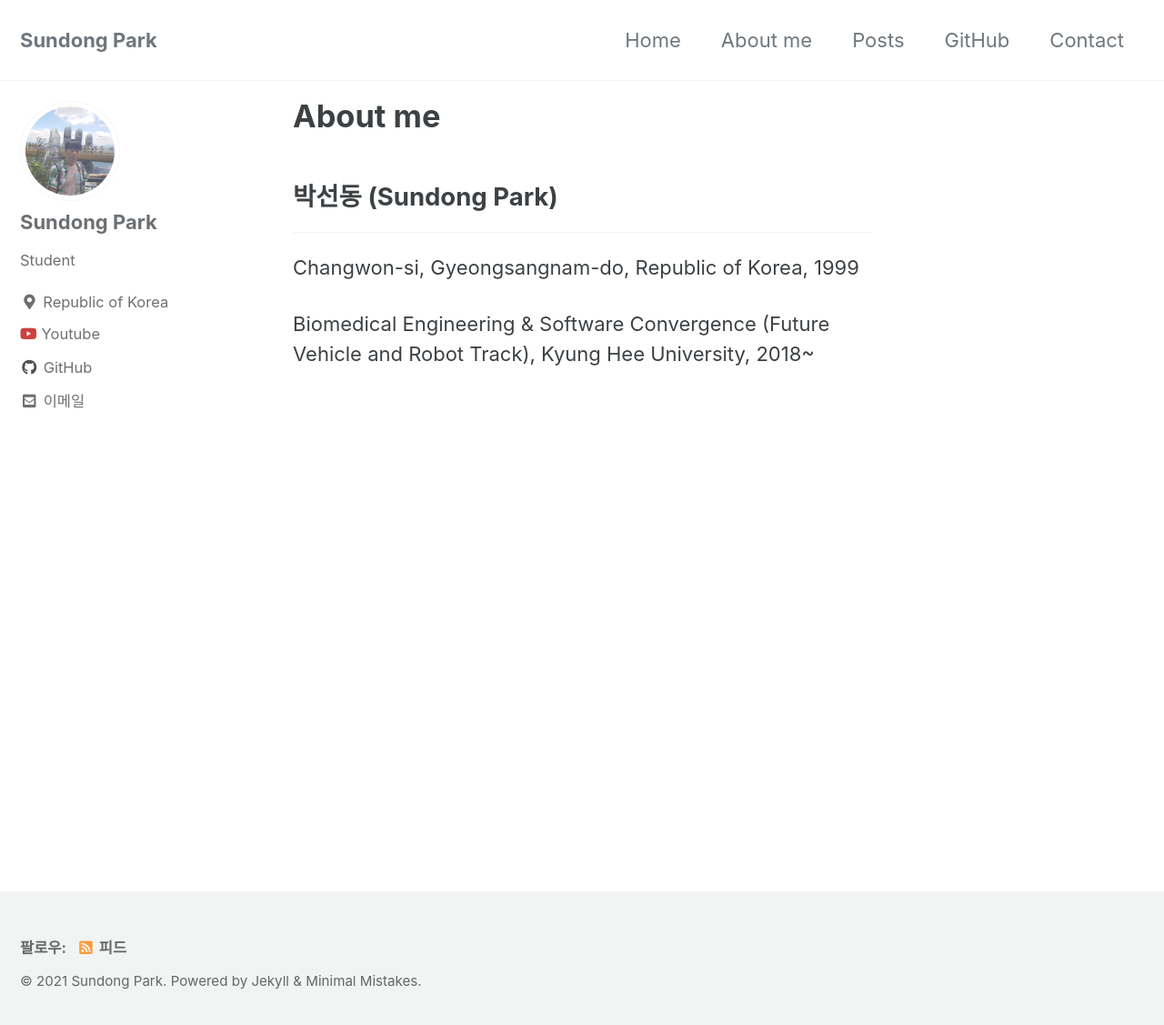
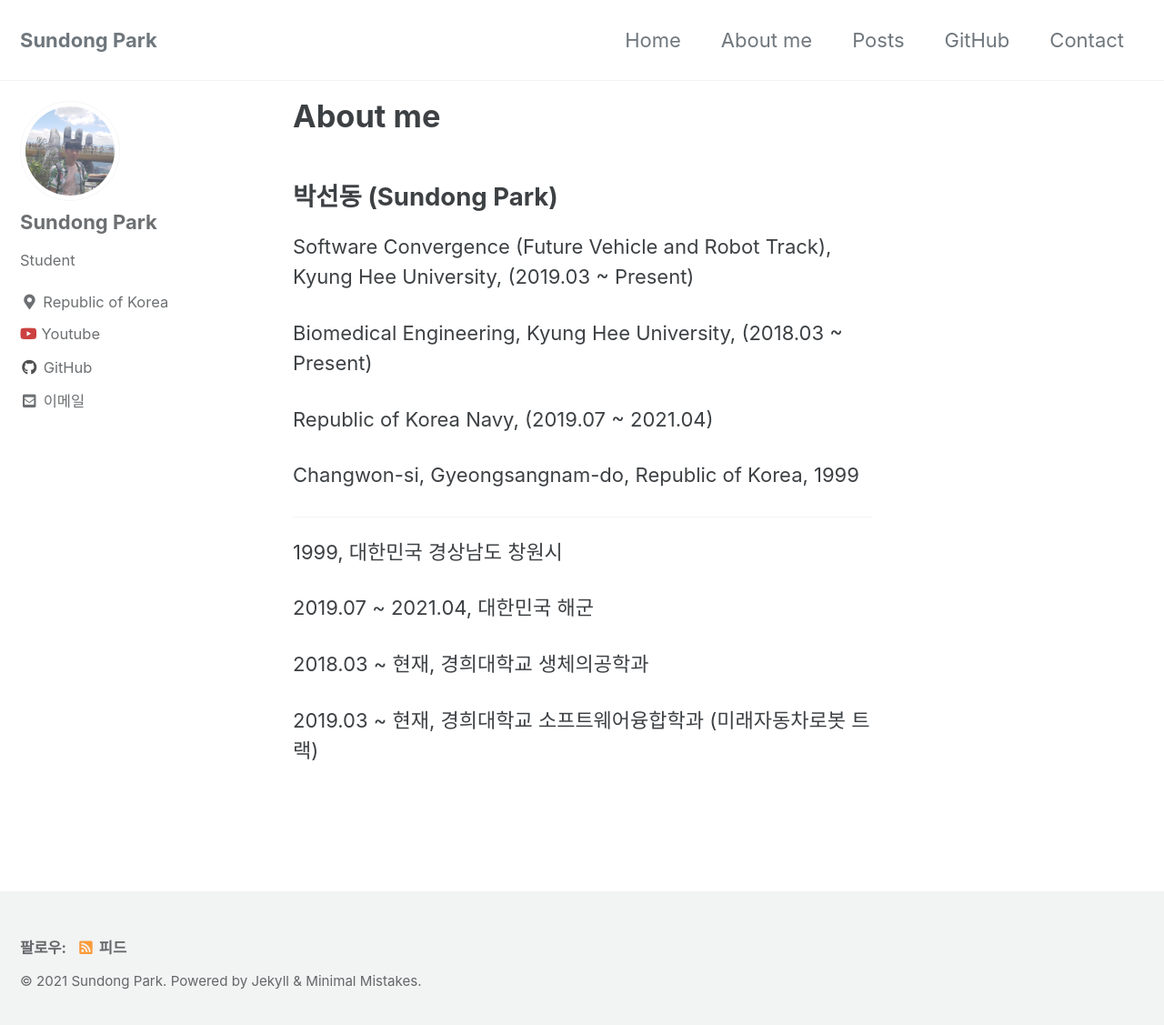
Before and after one commit to sundongpark/sundongpark.github.io, a Jekyll site: the page built from _pages/about-me.md, in a window 1280 px wide and 1135 px high. Shown: the top 1127 px of the window at 91% size. Built offline with Jekyll 4.4.1, drawn with Linux system fonts in a browser that asks for light colours; cached includes are drawn as plain includes.

Commit message:
Update about-me.md

```diff
--- a/_pages/about-me.md
+++ b/_pages/about-me.md
@@ -8,7 +8,20 @@ author_profile: true
 
 
 ## 박선동 (Sundong Park)
----
+
+Software Convergence (Future Vehicle and Robot Track), Kyung Hee University, (2019.03 ~ Present)
+
+Biomedical Engineering, Kyung Hee University, (2018.03 ~ Present)
+
+Republic of Korea Navy, (2019.07 ~ 2021.04)
+
 Changwon-si, Gyeongsangnam-do, Republic of Korea, 1999
 
-Biomedical Engineering & Software Convergence (Future Vehicle and Robot Track), Kyung Hee University, 2018~
+---
+1999, 대한민국 경상남도 창원시
+
+2019.07 ~ 2021.04, 대한민국 해군
+
+2018.03 ~ 현재, 경희대학교 생체의공학과
+
+2019.03 ~ 현재, 경희대학교 소프트웨어융합학과 (미래자동차로봇 트랙)
```
